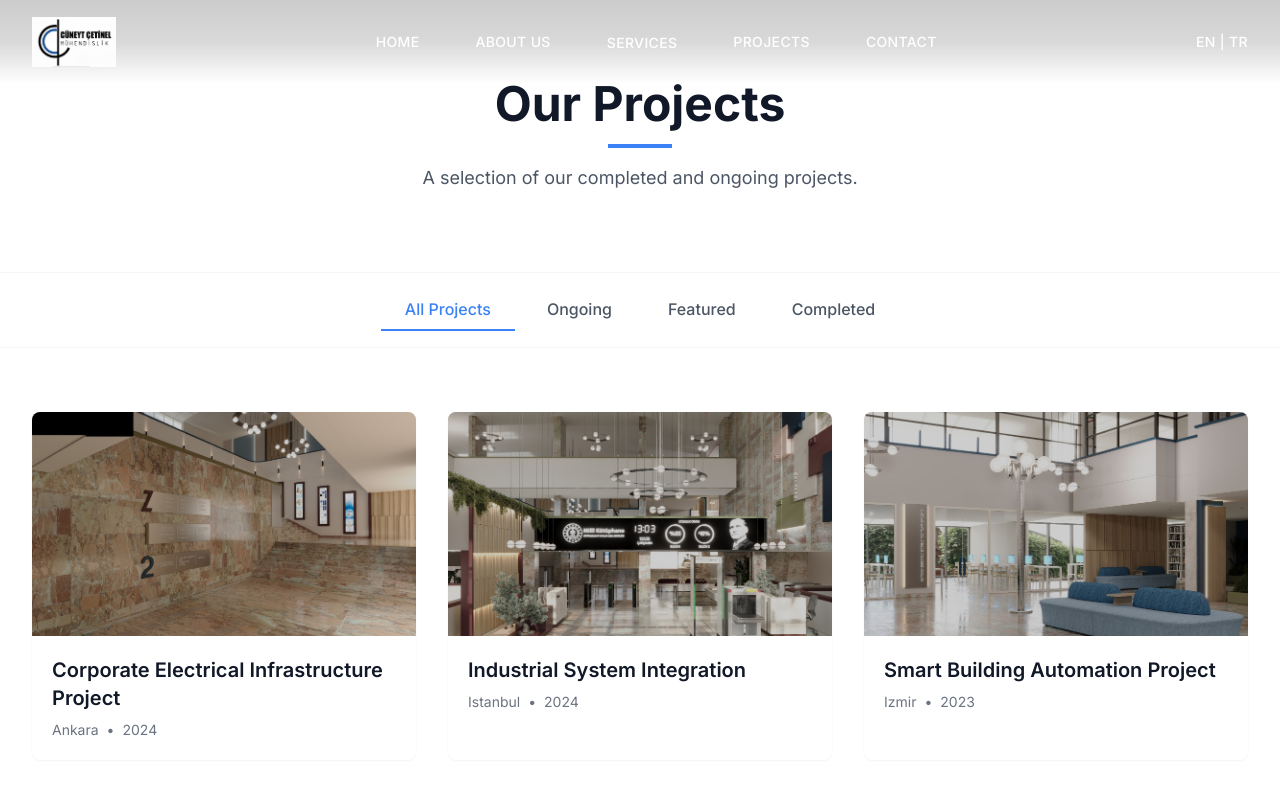
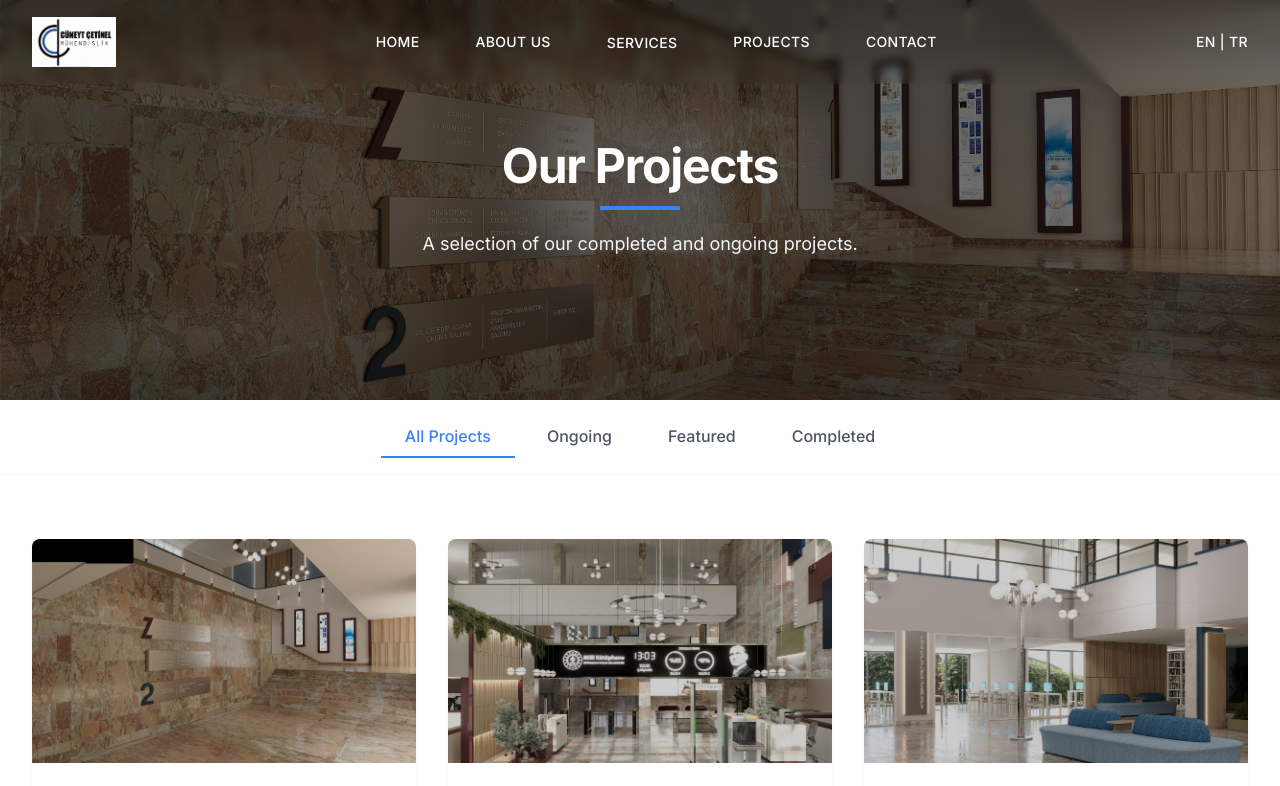
Before and after one commit to HalitcanEmir/enessiteproje, a Next.js app: page /en/projects in a window 1280 px wide. Shown: the top 786 px of the page. Built offline with nearby package versions, Linux system fonts and the light colour scheme.

Commit message:
Animasyonlar düzenleniyor

```diff
--- a/app/[locale]/about/page.tsx
+++ b/app/[locale]/about/page.tsx
@@ -8,9 +8,6 @@ export default function AboutPage() {
 
   return (
     <div className="min-h-screen bg-white">
-      {/* Sentinel for Intersection Observer - detects when hero is scrolled past */}
-      <div id="navbar-sentinel" className="absolute top-0 left-0 w-full h-1 pointer-events-none" />
-
       {/* Header Section with Hero Image */}
       <section className="relative w-full h-[50vh] min-h-[400px] max-h-[550px] overflow-hidden">
         <div className="absolute inset-0">
@@ -35,6 +32,9 @@ export default function AboutPage() {
           </div>
         </div>
       </section>
+
+      {/* Sentinel for Intersection Observer - detects when hero is scrolled past */}
+      <div id="navbar-sentinel" className="absolute left-0 w-full h-1 pointer-events-none" style={{ top: '50vh' }} />
 
       {/* Main Content Section */}
       <section className="py-16 md:py-24 bg-white">
--- a/app/[locale]/contact/page.tsx
+++ b/app/[locale]/contact/page.tsx
@@ -54,9 +54,6 @@ export default function ContactPage() {
 
   return (
     <div className="min-h-screen bg-gray-950">
-      {/* Sentinel for Intersection Observer - detects when hero is scrolled past */}
-      <div id="navbar-sentinel" className="absolute top-0 left-0 w-full h-1 pointer-events-none" />
-
       {/* Hero Section */}
       <section className="relative bg-gradient-to-br from-gray-900 via-gray-950 to-black text-white py-16 md:py-20 overflow-hidden">
         {/* Subtle background pattern */}
@@ -78,6 +75,9 @@ export default function ContactPage() {
           </motion.div>
         </div>
       </section>
+
+      {/* Sentinel for Intersection Observer - detects when hero is scrolled past */}
+      <div id="navbar-sentinel" className="absolute left-0 w-full h-1 pointer-events-none" style={{ top: 'calc(16rem + 5rem)' }} />
 
       {/* Main Content Section */}
       <section className="py-12 md:py-16 bg-gradient-to-b from-gray-900 via-gray-950 to-black relative overflow-hidden">
--- a/app/[locale]/projects/page.tsx
+++ b/app/[locale]/projects/page.tsx
@@ -33,19 +33,32 @@ export default function ProjectsPage() {
   return (
     <div className="min-h-screen bg-white">
       {/* Hero Section */}
-      <section className="bg-white py-16 md:py-20 border-b border-gray-100">
-        <div className="container mx-auto px-4 sm:px-6 lg:px-8">
-          <div className="max-w-3xl mx-auto text-center">
-            <h1 className="text-3xl md:text-4xl lg:text-5xl font-bold text-gray-900 mb-4">
+      <section className="relative w-full h-[50vh] min-h-[400px] max-h-[550px] overflow-hidden">
+        <div className="absolute inset-0">
+          <Image
+            src="/images/projects/project-1.jpg"
+            alt="Projects"
+            fill
+            className="object-cover"
+            priority
+          />
+          <div className="absolute inset-0 bg-gradient-to-b from-black/50 via-black/45 to-black/55" />
+        </div>
+        <div className="relative z-10 container mx-auto px-4 sm:px-6 lg:px-8 h-full flex items-center">
+          <div className="max-w-4xl mx-auto text-center">
+            <h1 className="text-3xl md:text-4xl lg:text-5xl font-bold text-white mb-4 tracking-tight">
               {t('title')}
             </h1>
-            <div className="h-1 w-16 bg-[#3b82f6] mx-auto mb-4"></div>
-            <p className="text-lg text-gray-600">
+            <div className="w-20 h-1 bg-blue-500 mx-auto mb-5" />
+            <p className="text-base md:text-lg text-gray-100 leading-relaxed max-w-3xl mx-auto">
               {t('subtitle')}
             </p>
           </div>
         </div>
       </section>
+
+      {/* Sentinel for Intersection Observer - detects when hero is scrolled past */}
+      <div id="navbar-sentinel" className="absolute left-0 w-full h-1 pointer-events-none" style={{ top: '50vh' }} />
 
       {/* Filters Section */}
       <section className="bg-white border-b border-gray-100 sticky top-[72px] md:top-[76px] z-40">
--- a/app/[locale]/services/page.tsx
+++ b/app/[locale]/services/page.tsx
@@ -77,9 +77,6 @@ export default function ServicesPage() {
 
   return (
     <div className="min-h-screen bg-white">
-      {/* Sentinel for Intersection Observer - detects when hero is scrolled past */}
-      <div id="navbar-sentinel" className="absolute top-0 left-0 w-full h-1 pointer-events-none" />
-
       {/* Header Section with Hero Image */}
       <section className="relative w-full h-[50vh] min-h-[400px] max-h-[550px] overflow-hidden">
         <div className="absolute inset-0">
@@ -104,6 +101,9 @@ export default function ServicesPage() {
           </div>
         </div>
       </section>
+
+      {/* Sentinel for Intersection Observer - detects when hero is scrolled past */}
+      <div id="navbar-sentinel" className="absolute left-0 w-full h-1 pointer-events-none" style={{ top: '50vh' }} />
 
       {/* Service Cards Section */}
       <section className="py-16 md:py-24 bg-white">
--- a/components/Navbar.tsx
+++ b/components/Navbar.tsx
@@ -29,6 +29,10 @@ export default function Navbar() {
 
   // Scroll handler for navbar show/hide
   useEffect(() => {
+    // Reset scroll position on page change
+    lastScrollYRef.current = 0;
+    setIsNavbarVisible(true);
+
     const handleScroll = () => {
       const currentScrollY = window.scrollY;
       const lastScrollY = lastScrollYRef.current;
@@ -54,22 +58,31 @@ export default function Navbar() {
     return () => {
       window.removeEventListener('scroll', handleScroll);
     };
-  }, []);
+  }, [pathname]);
 
   // Intersection Observer for hero mode detection
   useEffect(() => {
+    // Reset scroll state on page change
+    setIsScrolled(false);
+    lastScrollYRef.current = 0;
+
+    // Small delay to ensure DOM is ready after navigation
+    let observer: IntersectionObserver | null = null;
+    let scrollHandler: (() => void) | null = null;
+
+    const timeoutId = setTimeout(() => {
       const sentinel = document.getElementById('navbar-sentinel');
       if (!sentinel) {
         // Fallback to scrollY threshold if sentinel not found
-      const handleScroll = () => {
+        scrollHandler = () => {
           setIsScrolled(window.scrollY > 100);
         };
-      window.addEventListener('scroll', handleScroll, { passive: true });
-      handleScroll();
-      return () => window.removeEventListener('scroll', handleScroll);
+        window.addEventListener('scroll', scrollHandler, { passive: true });
+        scrollHandler();
+        return;
       }
 
-    const observer = new IntersectionObserver(
+      observer = new IntersectionObserver(
         (entries) => {
           entries.forEach((entry) => {
             // When sentinel is visible = we're in hero mode
@@ -84,11 +97,19 @@ export default function Navbar() {
       );
 
       observer.observe(sentinel);
+    }, 100);
 
     return () => {
-      observer.unobserve(sentinel);
+      clearTimeout(timeoutId);
+      if (observer) {
+        const sentinel = document.getElementById('navbar-sentinel');
+        if (sentinel) observer.unobserve(sentinel);
+      }
+      if (scrollHandler) {
+        window.removeEventListener('scroll', scrollHandler);
+      }
     };
-  }, []);
+  }, [pathname]);
 
   // Close dropdown when clicking outside
   useEffect(() => {
```
Lines whose indentation alone changed are shown as unchanged.
